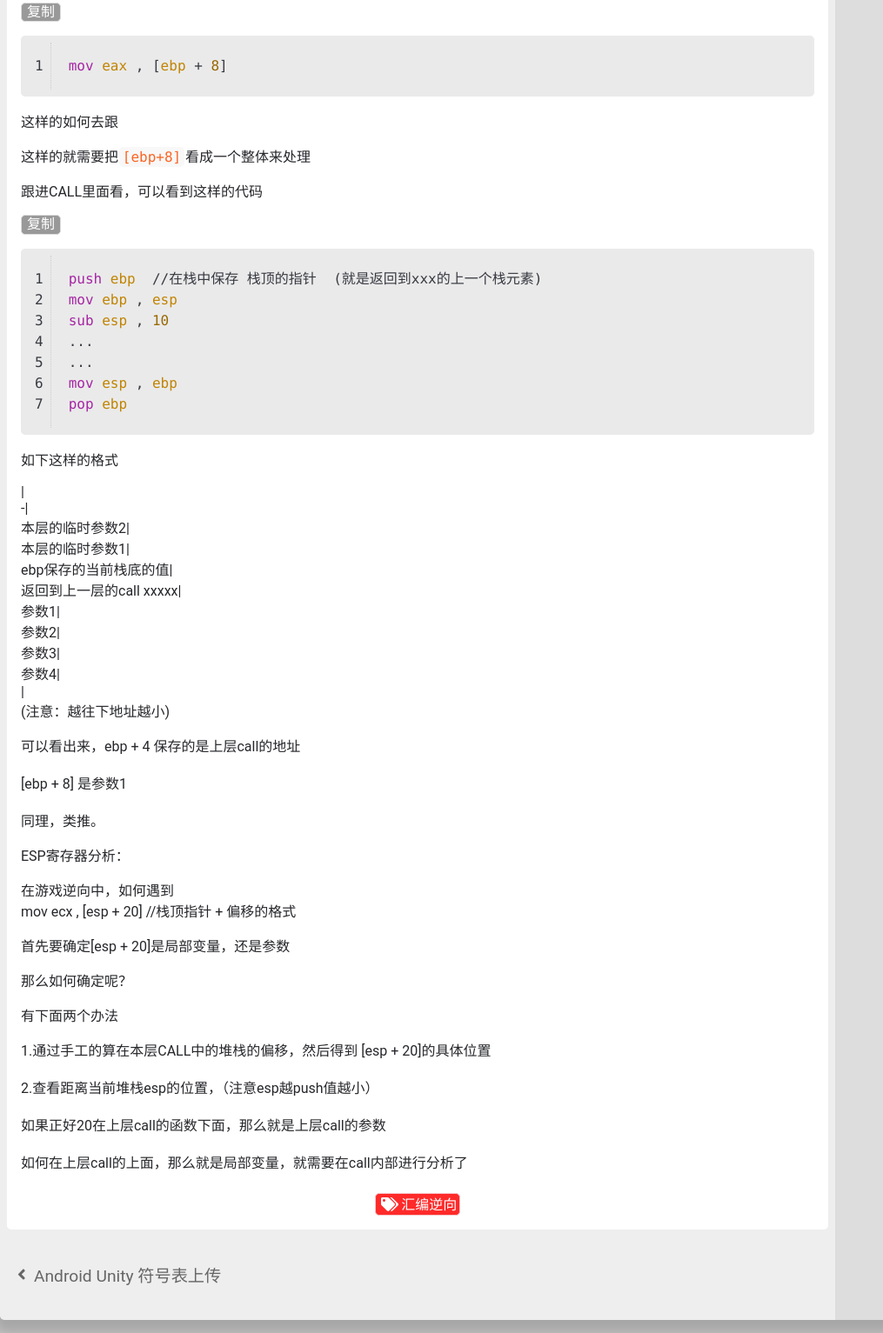
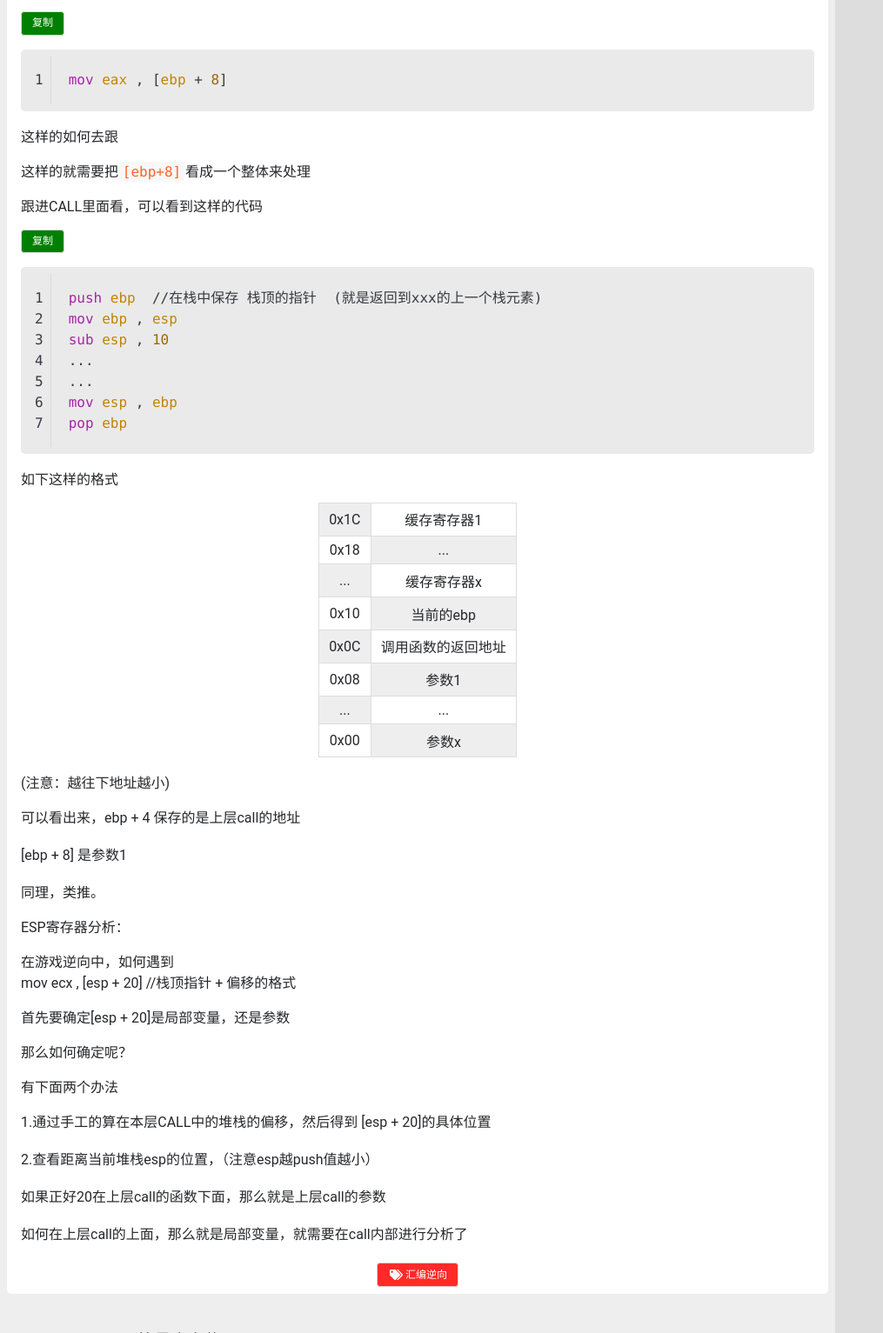
Before and after one commit to ElPsyCongree/ElPsyCongree.github.io, a plain HTML site: page 2019/09/27/汇编基本指令复习，以及逆向中如何跟esp-ebp参数/index.html in a window 1280 px wide. Shown: the part 1267-2800 px from the top of the page at 87% size, without its empty margins (0-1015 px from the left). Drawn offline with nearby package versions, Linux system fonts and the light colour scheme; some packages are replaced by stand-ins of ours; no server answers; a script that the page names is missing.

Commit message:
Site updated: 2019-09-27 19:55:20

```diff
--- a/2019/09/27/汇编基本指令复习，以及逆向中如何跟esp-ebp参数/index.html
+++ b/2019/09/27/汇编基本指令复习，以及逆向中如何跟esp-ebp参数/index.html
@@ -240,7 +240,18 @@
 <figure class="hljs highlight x86asm"><table><tr><td class="gutter"><pre><span class="line">1</span><br><span class="line">2</span><br><span class="line">3</span><br><span class="line">4</span><br><span class="line">5</span><br><span class="line">6</span><br><span class="line">7</span><br></pre></td><td class="code"><pre><code class="hljs x86asm"><span class="hljs-keyword">push</span> <span class="hljs-built_in">ebp</span>  //在栈中保存 栈顶的指针  (就是返回到xxx的上一个栈元素)<br><span class="hljs-keyword">mov</span> <span class="hljs-built_in">ebp</span> , <span class="hljs-built_in">esp</span>   <br><span class="hljs-keyword">sub</span> <span class="hljs-built_in">esp</span> , <span class="hljs-number">10</span><br>...<br>...<br><span class="hljs-keyword">mov</span> <span class="hljs-built_in">esp</span> , <span class="hljs-built_in">ebp</span><br><span class="hljs-keyword">pop</span> <span class="hljs-built_in">ebp</span><br></code></pre></td></tr></table></figure>
 
 <p>如下这样的格式</p>
-<p>|<br>-|<br>本层的临时参数2|<br>本层的临时参数1|<br>ebp保存的当前栈底的值|<br>返回到上一层的call xxxxx|<br>参数1|<br>参数2|<br>参数3|<br>参数4|<br>|<br>(注意：越往下地址越小)</p>
+<table border="1">
+<tr><td><center>0x1C</center></td><td><center>缓存寄存器1</center></td></tr>
+<tr><td><center>0x18</center></td><td><center>...</center></td></tr>
+<tr><td><center>...</center></td><td><center>缓存寄存器x</center></td></tr>
+<tr><td><center>0x10</center></td><td><center>当前的ebp</center></td></tr>
+<tr><td><center>0x0C</center></td><td><center>调用函数的返回地址</center></td></tr>
+<tr><td><center>0x08</center></td><td><center>参数1</center></td></tr>
+<tr><td><center>...</center></td><td><center>...</center></td></tr>
+<tr><td><center>0x00</center></td><td><center>参数x</center></td></tr>
+</table>
+
+<p>(注意：越往下地址越小)</p>
 <p>可以看出来，ebp + 4 保存的是上层call的地址<br><br>[ebp + 8] 是参数1 <br><br>同理，类推。<br></p>
 <p>ESP寄存器分析：</p>
 <p>在游戏逆向中，如何遇到<br>mov ecx , [esp + 20] //栈顶指针 + 偏移的格式</p>
--- a/atom.xml
+++ b/atom.xml
@@ -6,7 +6,7 @@
   <link href="/atom.xml" rel="self"/>
 
   <link href="http://yoursite.com/"/>
-  <updated>2019-09-27T09:41:34.745Z</updated>
+  <updated>2019-09-27T11:52:08.203Z</updated>
   <id>http://yoursite.com/</id>
 
   <author>
@@ -21,7 +21,7 @@
     <link href="http://yoursite.com/2019/09/27/%E6%B1%87%E7%BC%96%E5%9F%BA%E6%9C%AC%E6%8C%87%E4%BB%A4%E5%A4%8D%E4%B9%A0%EF%BC%8C%E4%BB%A5%E5%8F%8A%E9%80%86%E5%90%91%E4%B8%AD%E5%A6%82%E4%BD%95%E8%B7%9Fesp-ebp%E5%8F%82%E6%95%B0/"/>
     <id>http://yoursite.com/2019/09/27/汇编基本指令复习，以及逆向中如何跟esp-ebp参数/</id>
     <published>2019-09-27T04:41:14.000Z</published>
-    <updated>2019-09-27T09:41:34.745Z</updated>
+    <updated>2019-09-27T11:52:08.203Z</updated>
 
     <summary type="html">
 
--- a/css/index.css
+++ b/css/index.css
@@ -528,18 +528,14 @@ a.img-link:hover img {
   margin: 0 0 1em 0;
 }
 .morebtn {
-  display: inline-block;
   padding: 6px 12px;
   margin-bottom: 0;
   font-size: 12px;
   font-weight: normal;
-  line-height: 1.428571429;
   text-align: center;
   white-space: nowrap;
   vertical-align: middle;
   cursor: pointer;
-  border: 1px solid transparent;
-  border-radius: 4px;
   -webkit-user-select: none;
   -moz-user-select: none;
   -ms-user-select: none;
@@ -669,6 +665,11 @@ code {
   font-feature-settings: "liga" 0; /* No variation */
 }
 button.copy {
+  background: #008000;
+  padding: 6px 12px;
+  margin-bottom: 0;
+  font-size: 12px;
+  font-weight: normal;
   -webkit-transition: 0.2s ease-in-out;
   -moz-transition: 0.2s ease-in-out;
   -o-transition: 0.2s ease-in-out;
--- a/css/post.css
+++ b/css/post.css
@@ -96,8 +96,23 @@
   display: inline-block;
   background: #ff2a2a;
   border: 0.1em solid #f5c6cb;
-  padding: 0.15em;
   line-height: 1.2em;
+  padding: 6px 12px;
+  margin-bottom: 0;
+  font-size: 12px;
+  font-weight: normal;
+  text-align: center;
+  white-space: nowrap;
+  vertical-align: middle;
+  cursor: pointer;
+  -webkit-user-select: none;
+  -moz-user-select: none;
+  -ms-user-select: none;
+  -o-user-select: none;
+  -webkit-user-select: none;
+  -moz-user-select: none;
+  -ms-user-select: none;
+  user-select: none;
 }
 .post .post-footer .post-tags .post-tag:nth-child(2n) {
   background: #37cf38;
```
Also changed, not shown: search.xml (+1 -1 lines).
